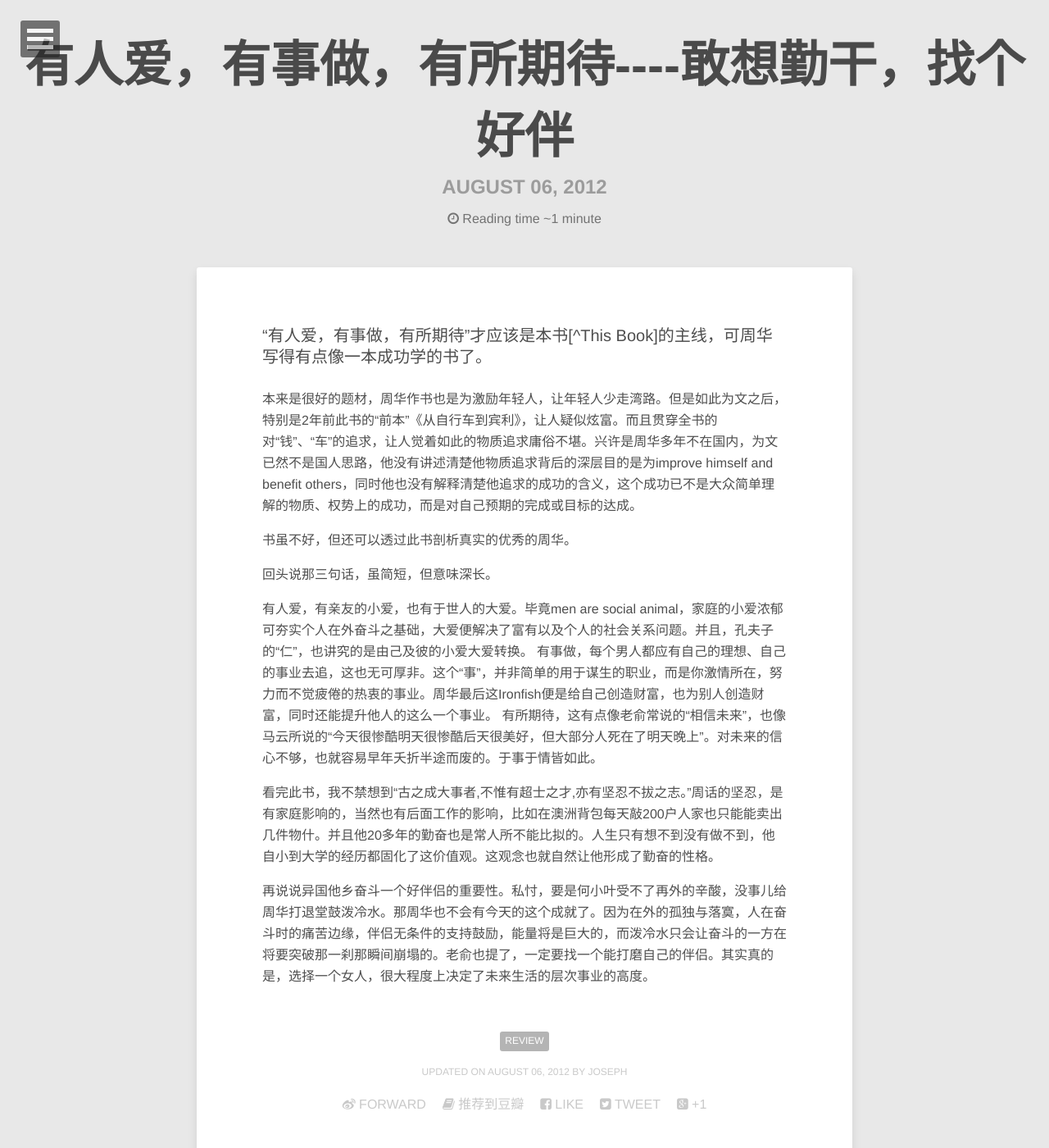
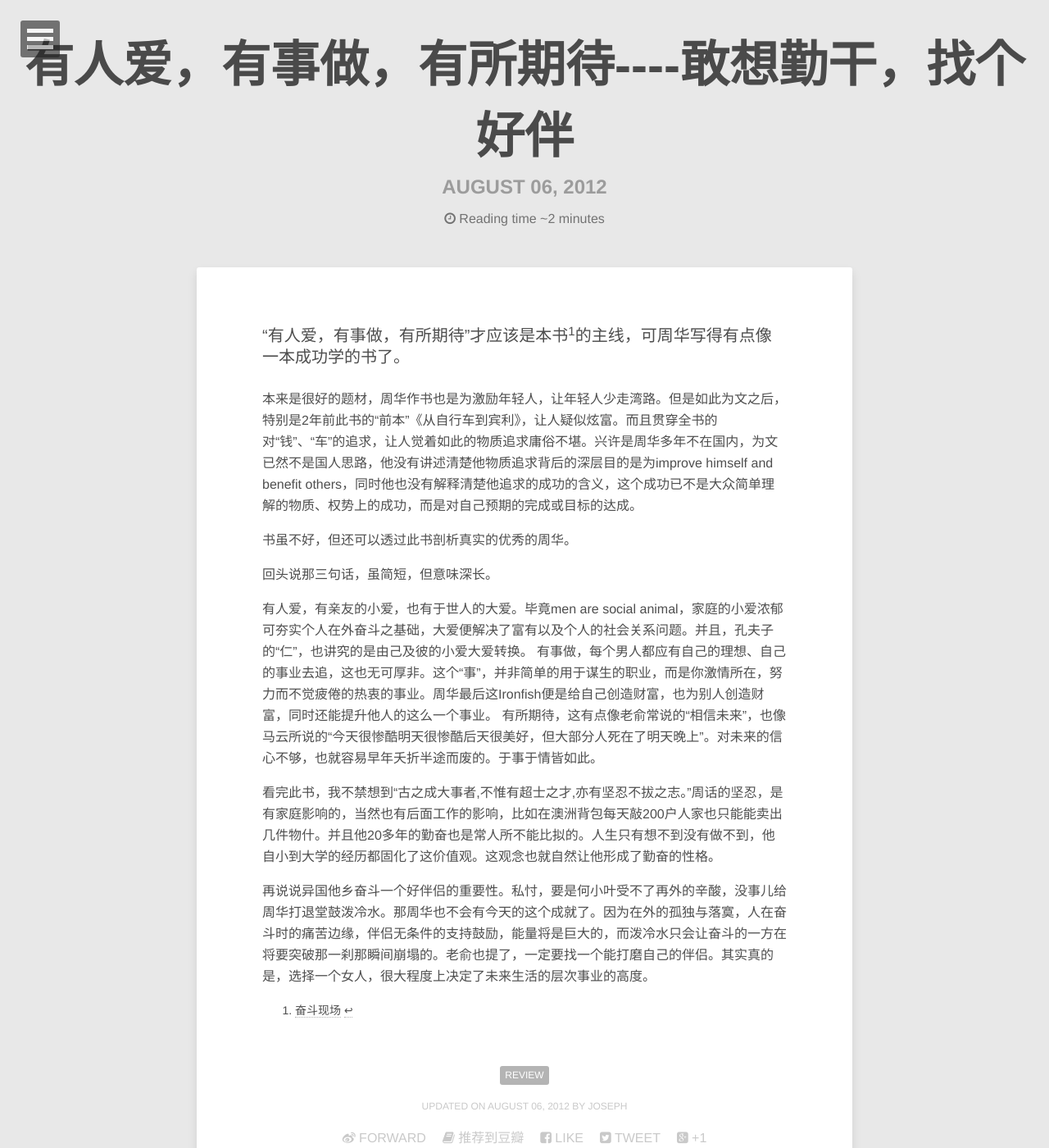
Before and after one commit to jinntrance/blog, a Jekyll site: the page built from _posts/CHS/2012-08-06-strive-seek-never-yield.md, in a window 1280 px wide and 1400 px high. Shown: the whole window at 82% size. Built offline with Jekyll 4.4.1, drawn with Linux system fonts in a browser that asks for light colours; comment, search, counter and statistics services are not loaded.

Commit message:
change footnote

```diff
--- a/_posts/CHS/2012-08-06-strive-seek-never-yield.md
+++ b/_posts/CHS/2012-08-06-strive-seek-never-yield.md
@@ -7,7 +7,7 @@ tags: [Review]
 ---
 
 
-“有人爱，有事做，有所期待”才应该是本书[^This Book]的主线，可周华写得有点像一本成功学的书了。
+“有人爱，有事做，有所期待”才应该是本书[^ThisBook]的主线，可周华写得有点像一本成功学的书了。
 
 本来是很好的题材，周华作书也是为激励年轻人，让年轻人少走湾路。但是如此为文之后，特别是2年前此书的“前本”《从自行车到宾利》，让人疑似炫富。而且贯穿全书的对“钱”、“车”的追求，让人觉着如此的物质追求庸俗不堪。兴许是周华多年不在国内，为文已然不是国人思路，他没有讲述清楚他物质追求背后的深层目的是为improve himself and benefit others，同时他也没有解释清楚他追求的成功的含义，这个成功已不是大众简单理解的物质、权势上的成功，而是对自己预期的完成或目标的达成。
 
@@ -23,4 +23,4 @@ tags: [Review]
 
 再说说异国他乡奋斗一个好伴侣的重要性。私忖，要是何小叶受不了再外的辛酸，没事儿给周华打退堂鼓泼冷水。那周华也不会有今天的这个成就了。因为在外的孤独与落寞，人在奋斗时的痛苦边缘，伴侣无条件的支持鼓励，能量将是巨大的，而泼冷水只会让奋斗的一方在将要突破那一刹那瞬间崩塌的。老俞也提了，一定要找一个能打磨自己的伴侣。其实真的是，选择一个女人，很大程度上决定了未来生活的层次事业的高度。
 
-[^This Book]: [奋斗现场](http://book.douban.com/subject/10761102/)
+[^ThisBook]: [奋斗现场](http://book.douban.com/subject/10761102/)
```
